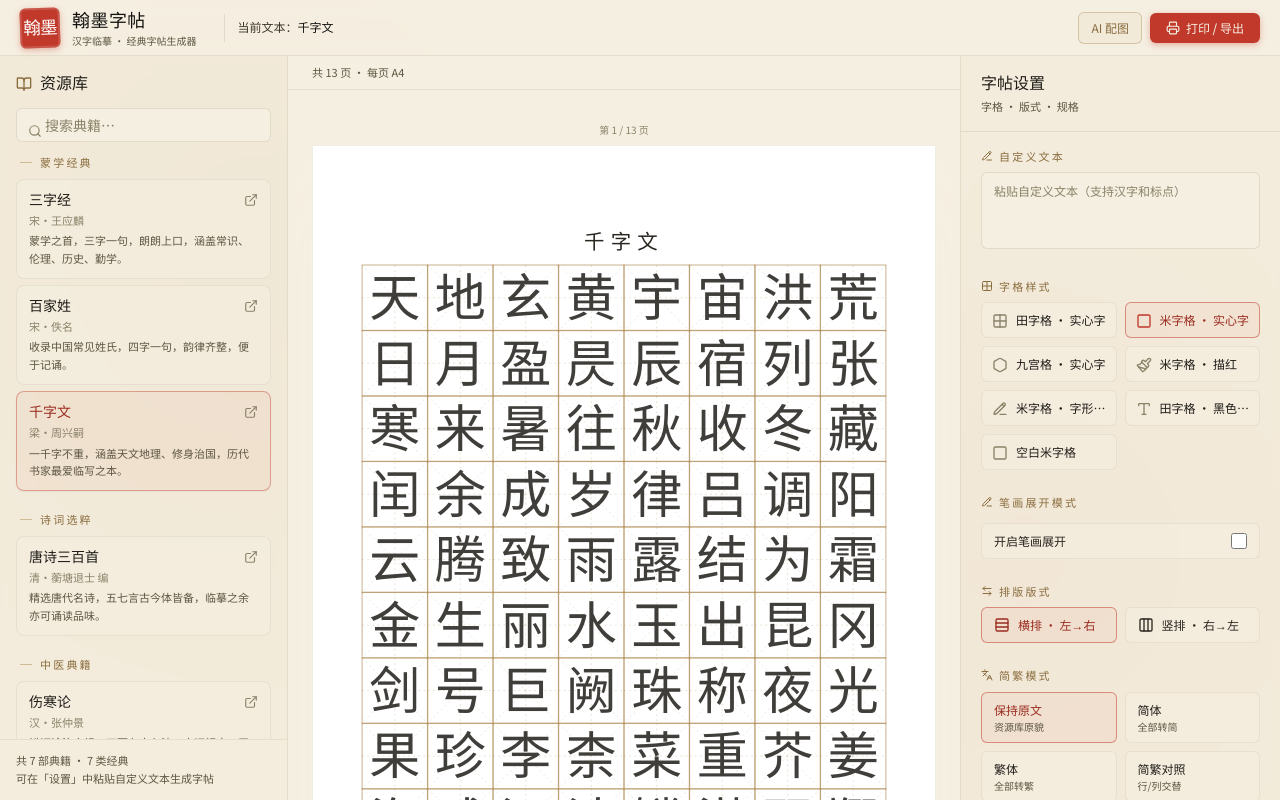
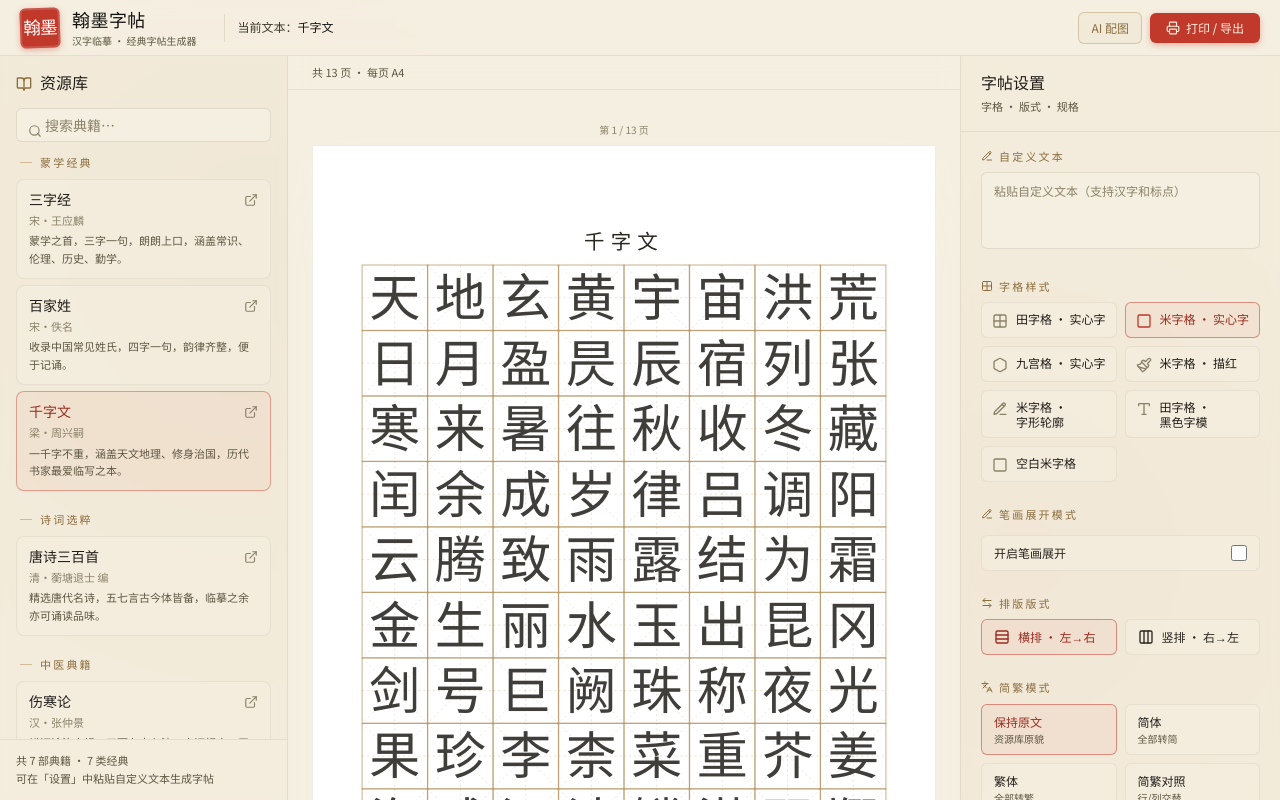
Before and after one commit to xfree2026/hanzi, a React (Vite) app: page / in a window 1280 px wide. Built offline with nearby package versions, Linux system fonts and the light colour scheme; a web font is replaced by a local one.

Commit message:
fix(ui): 修复字格样式按钮文字被省略号截断的问题，改为自动换行显示完整文字

```diff
--- a/src/components/Workbench/SettingsPanel.tsx
+++ b/src/components/Workbench/SettingsPanel.tsx
@@ -170,7 +170,7 @@ export default function SettingsPanel() {
                   <div className="min-w-0">
                     <div
                       className={cn(
-                        "truncate text-[12px]",
+                        "text-[12px] leading-tight break-keep",
                         active ? "text-cinnabar-dark" : "text-ink-800",
                       )}
                     >
```
